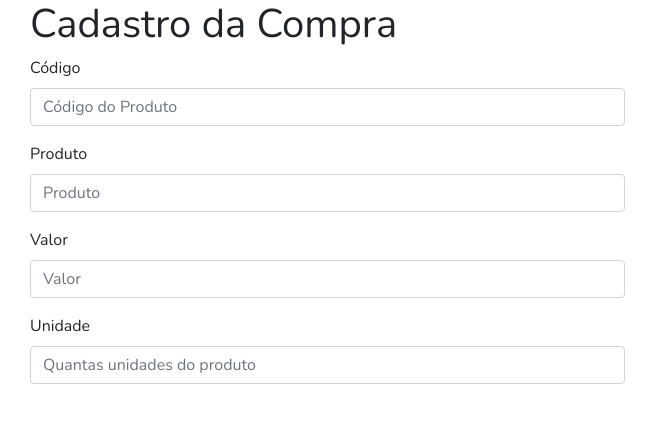
After one commit to IzabelCrystynna/CFPP, a Laravel app: page /resources/views/Cadastro_Compra.html in a window 1280 px wide. The commit adds this page. Shown: the top 423 px of the page, without its empty margins (0-658 px from the left). Run offline with Laravel 8, Linux system fonts and the light colour scheme.

Commit message:
Configurações da funcionalidade de Compra

```diff
--- /dev/null
+++ b/resources/views/Cadastro_Compra.html
@@ -0,0 +1,45 @@
+<!DOCTYPE html>
+<html lang="{{ str_replace('_', '-', app()->getLocale()) }}">
+    <head>
+        <meta charset="utf-8">
+        <meta name="viewport" content="width=device-width, initial-scale=1">
+        <title>Cadastro da Compra</title>
+        <link rel="stylesheet" href="https://stackpath.bootstrapcdn.com/bootstrap/4.1.3/css/bootstrap.min.css" integrity="sha384-MCw98/SFnGE8fJT3GXwEOngsV7Zt27NXFoaoApmYm81iuXoPkFOJwJ8ERdknLPMO" crossorigin="anonymous">
+        <script src="https://code.jquery.com/jquery-3.3.1.slim.min.js" integrity="sha384-q8i/X+965DzO0rT7abK41JStQIAqVgRVzpbzo5smXKp4YfRvH+8abtTE1Pi6jizo" crossorigin="anonymous"></script>
+        <script src="https://cdnjs.cloudflare.com/ajax/libs/popper.js/1.14.3/umd/popper.min.js" integrity="sha384-ZMP7rVo3mIykV+2+9J3UJ46jBk0WLaUAdn689aCwoqbBJiSnjAK/l8WvCWPIPm49" crossorigin="anonymous"></script>
+        <script src="https://stackpath.bootstrapcdn.com/bootstrap/4.1.3/js/bootstrap.min.js" integrity="sha384-ChfqqxuZUCnJSK3+MXmPNIyE6ZbWh2IMqE241rYiqJxyMiZ6OW/JmZQ5stwEULTy" crossorigin="anonymous"></script>
+        <link href="https://fonts.googleapis.com/css2?family=Nunito:wght@400;600;700&display=swap" rel="stylesheet">
+        <style>
+            body {
+                font-family: 'Nunito';
+            }
+        </style>
+    </head>
+    <body>
+        <div class="container-fluid">
+            <div class="col-md-6">
+                <h1>Cadastro da Compra</h1>
+                <div class="content">
+                    <form action = "despesa-detalhes.php">
+                        <div class="form-group">
+                            <label>Código</label>
+                            <input type="text" class="form-control" id="codigo" placeholder="Código do Produto">
+                        </div>
+                        <div class="form-group">
+                            <label>Produto</label>
+                            <input type="text" class="form-control" id="produto" placeholder="Produto">
+                        </div>
+                        <div class="form-group">
+                            <label>Valor</label>
+                            <input type="text" class="form-control" id="valor" placeholder="Valor">
+                        </div>
+                        <div class="form-group">
+                            <label>Unidade</label>
+                            <input type="text" class="form-control" id="unidade" placeholder="Quantas unidades do produto">
+                        </div>
+                    </form>
+                </div>
+            </div>
+        </div>
+    </body>
+</html>
--- a/routes/web.php
+++ b/routes/web.php
@@ -16,3 +16,7 @@ use Illuminate\Support\Facades\Route;
 Route::get('/', function () {
     return view('welcome');
 });
+
+Route::get('/home', function () {
+    return view('Cadastro_Compra');
+});
```
Also changed, not shown: app/Http/Controllers/CompraController.php (added, +84 -0 lines), app/Models/Compra.php (added, +11 -0 lines), database/migrations/2021_02_17_221704_create_compras_table.php (added), resources/views/welcome.blade.php (line endings or trailing spaces), 1 other file.
